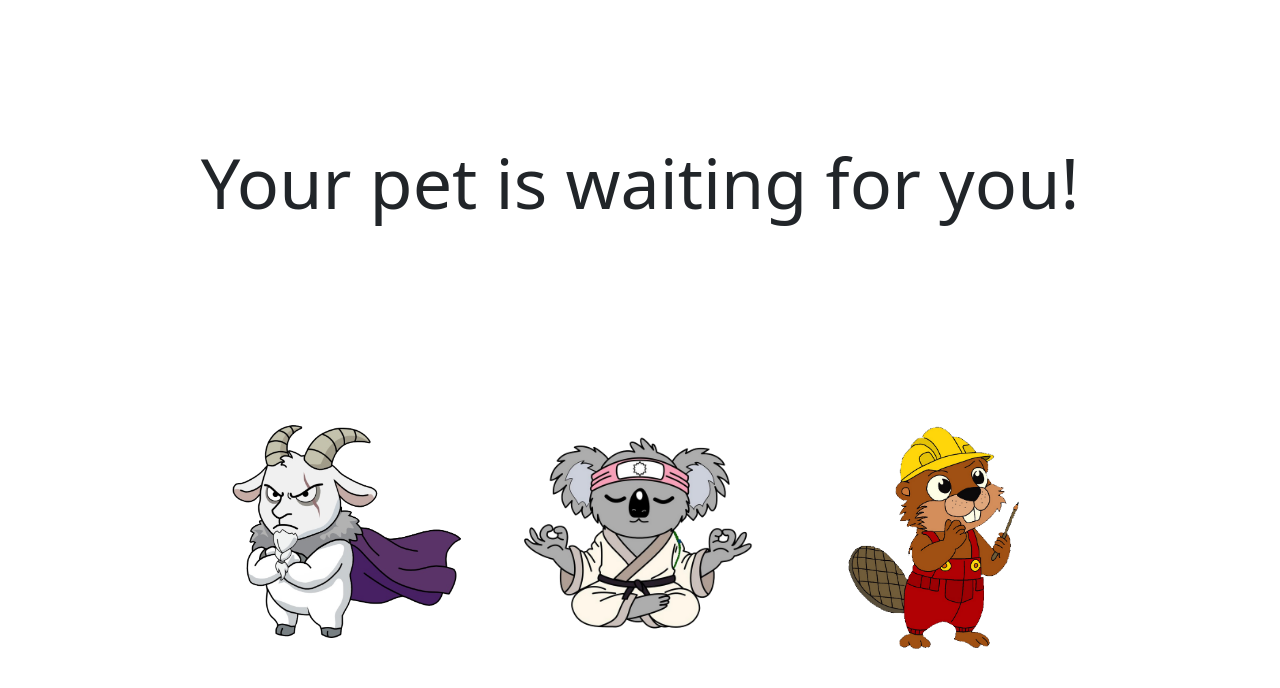
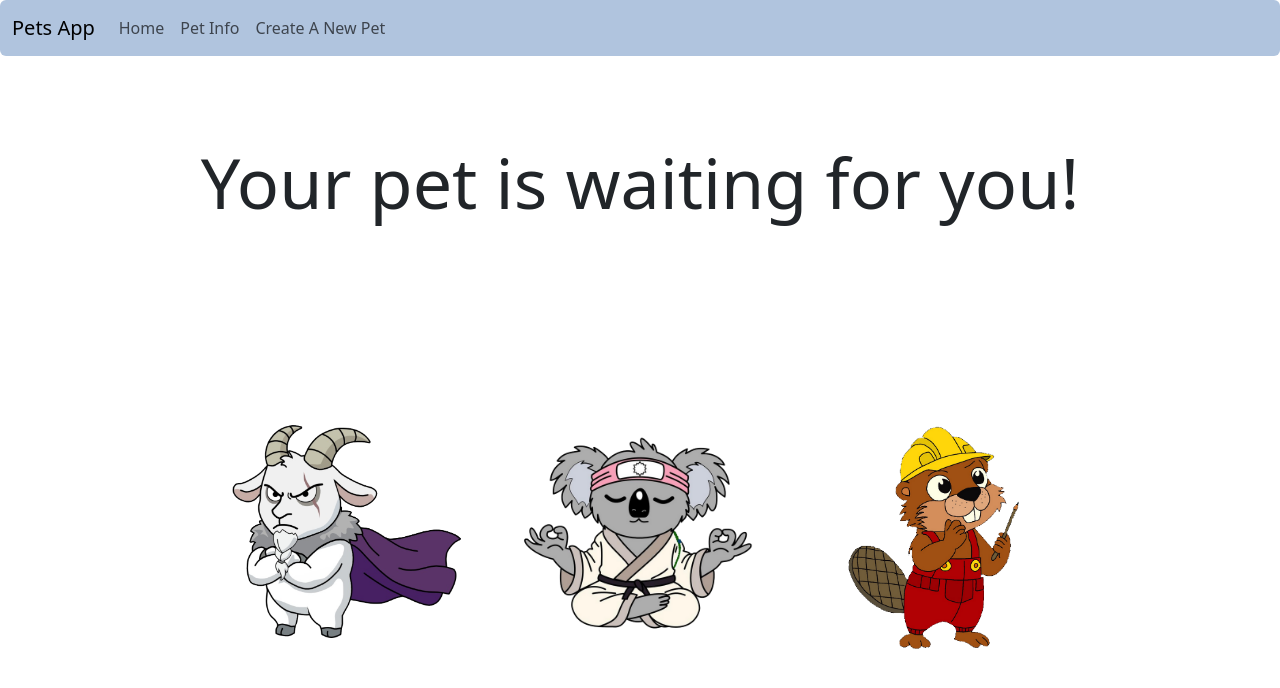
Before and after one commit to YahliYehoshafat/mySecondDragon, a React app in the folder frontend/: page / in a window 1280 px wide. Shown: the top 688 px of the page. Built offline with nearby package versions, Linux system fonts and the light colour scheme; the HTML template or start-up script is replaced by a standard one.

Commit message:
final code

```diff
--- a/frontend/src/App.jsx
+++ b/frontend/src/App.jsx
@@ -1,5 +1,4 @@
 import { BrowserRouter, Routes, Route } from "react-router-dom";
-import NavBar from './components/NavBar';
 import Home from './pages/Home';
 import CreateANewPet from './pages/CreateANewPet';
 import PetInfo from './pages/PetInfo';
--- a/frontend/src/pages/CreateANewPet.jsx
+++ b/frontend/src/pages/CreateANewPet.jsx
@@ -38,6 +38,7 @@ function CreateANewPet() {
 
     return (
       <>
+        <NavBar/>
         <br />
         <Form.Control type="text" name="name" value={data.name} onChange={handleChange} placeholder="Choose a name for your pet :)" size="lg" />
         <br />
--- a/frontend/src/pages/Home.jsx
+++ b/frontend/src/pages/Home.jsx
@@ -6,6 +6,7 @@ function Home() {
   //Home page
   return (
     <>
+      <NavBar/>
       <h1 fixed="top" style={{marginBottom: "200px", fontSize: "70px"}}>Your pet is waiting for you!</h1>
       <Images/>
     </>
--- a/frontend/src/pages/PetProperties.jsx
+++ b/frontend/src/pages/PetProperties.jsx
@@ -2,6 +2,7 @@ import Image from 'react-bootstrap/Image';
 import goatImg from "../Images/Goat.png";
 import { useLocation } from "react-router-dom";
 import MyProgressBar from "../components/MyProgressBar"
+import NavBar from "../components/NavBar";
 import { useEffect, useState } from "react";
 import koalaImg from "../Images/Koala.png";
 import squirrelImg from "../Images/Squirrel.png";
@@ -38,6 +39,7 @@ function PetProperties() {
   };
   return (
     <>
+        <NavBar/>
         <Image
           style={{
               position: "fixed",
--- a/frontend/src/pages/PetStatus.jsx
+++ b/frontend/src/pages/PetStatus.jsx
@@ -2,6 +2,7 @@ import goatImg from "../Images/Goat.png";
 import koalaImg from "../Images/Koala.png";
 import squirrelImg from "../Images/Squirrel.png";
 import { useLocation } from "react-router-dom";
+import NavBar from "../components/NavBar";
 
 
 function PetStatus() {
@@ -18,6 +19,7 @@ function PetStatus() {
   const imgSrc = petTypeImages[typeKey];
   return (
     <>
+        <NavBar/>
         <img
           src={imgSrc || "/default-pet.png"}
           alt={pet_type}
```
